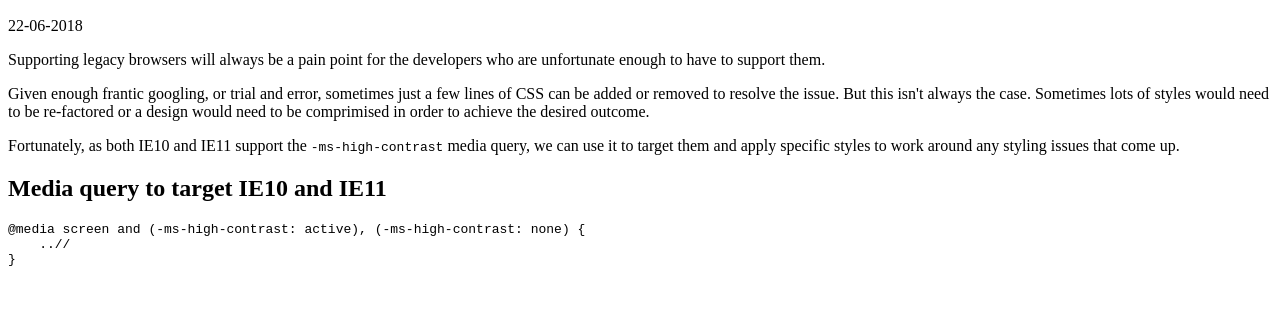
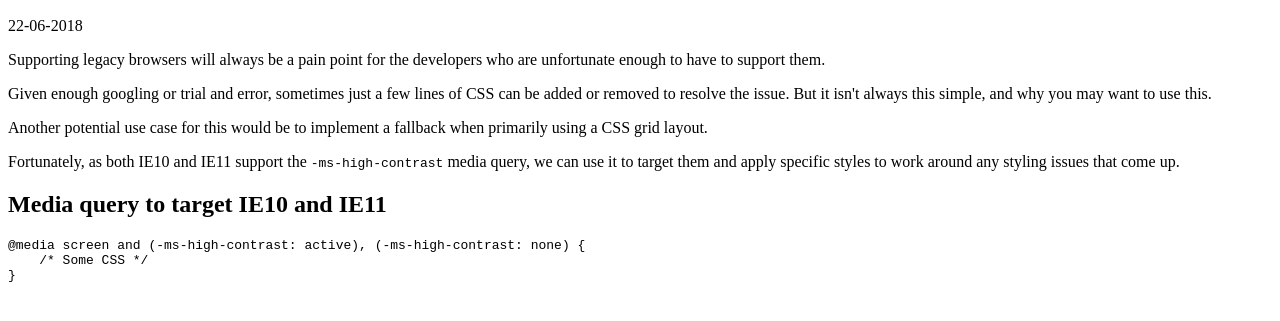
Before and after one commit to alexboffey/alexboffey, a Gatsby site: page /blog/targeting-ie11-ie10-with-css-media-queries/ in a window 1280 px wide. Shown: the part 97-418 px from the top of the page. Built offline with nearby package versions, Linux system fonts and the light colour scheme; Gatsby itself is replaced by a stand-in of ours; some packages are replaced by stand-ins of ours; code samples lack their colours.

Commit message:
Post amends

````diff
--- a/posts/blog/targeting-ie11-ie10-with-css-media-queries/index.md
+++ b/posts/blog/targeting-ie11-ie10-with-css-media-queries/index.md
@@ -8,7 +8,9 @@ published: 'true'
 
 Supporting legacy browsers will always be a pain point for the developers who are unfortunate enough to have to support them.
 
-Given enough frantic googling, or trial and error, sometimes just a few lines of CSS can be added or removed to resolve the issue. But this isn't always the case. Sometimes lots of styles would need to be re-factored or a design would need to be comprimised in order to achieve the desired outcome.
+Given enough googling or trial and error, sometimes just a few lines of CSS can be added or removed to resolve the issue. But it isn't always this simple, and why you may want to use this.
+
+Another potential use case for this would be to implement a fallback when primarily using a CSS grid layout.
 
 Fortunately, as both IE10 and IE11 support the `-ms-high-contrast` media query, we can use it to target them and apply specific styles to work around any styling issues that come up.
 
@@ -16,6 +18,6 @@ Fortunately, as both IE10 and IE11 support the `-ms-high-contrast` media query,
 
 ```css
 @media screen and (-ms-high-contrast: active), (-ms-high-contrast: none) {
-    ..//
+    /* Some CSS */
 }
 ```
````
